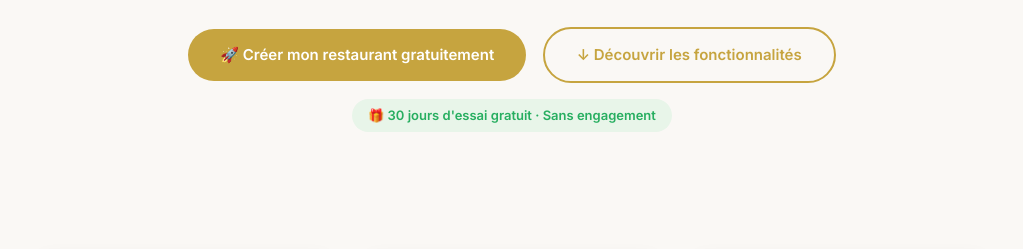
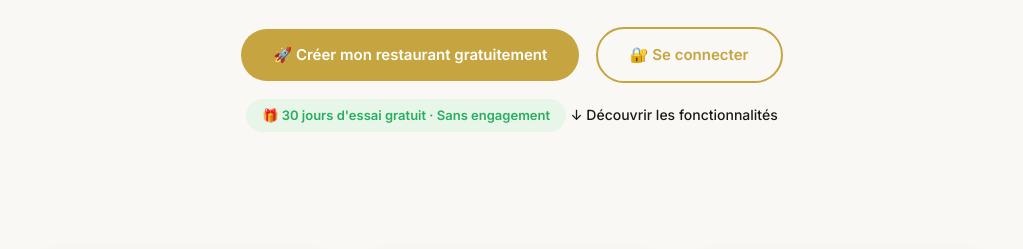
Before and after one commit to Ibrams19/RestApp, a website: page index.html in a window 1280 px wide. Shown: the part 294-543 px from the top of the page, without its empty margins (128-1151 px from the left). Drawn offline with nearby package versions, Linux system fonts and the light colour scheme; a web font is replaced by a local one.

Commit message:
bouton login

```diff
--- a/index.html
+++ b/index.html
@@ -60,8 +60,9 @@
         <h1>Gérez votre <span>établissement</span> comme un chef étoilé</h1>
         <p>Menu digital, QR codes, commandes en temps réel, suivi, reçus, statistiques. Tout ce dont vous avez besoin, au même endroit.</p>
         <a href="/login.html?tab=register" class="btn-primary">🚀 Créer mon restaurant gratuitement</a>
-        <a href="#features" class="btn-secondary">↓ Découvrir les fonctionnalités</a>
+        <a href="/login.html" class="btn-secondary">🔐 Se connecter</a>
         <div class="trial-badge">🎁 30 jours d'essai gratuit · Sans engagement</div>
+        <a href="#features" style="display:inline-block;margin-top:12px;color:var(--gold);font-size:14px;text-decoration:none;font-weight:500;">↓ Découvrir les fonctionnalités</a>
     </div>
 
     <div id="features" class="features">
```
